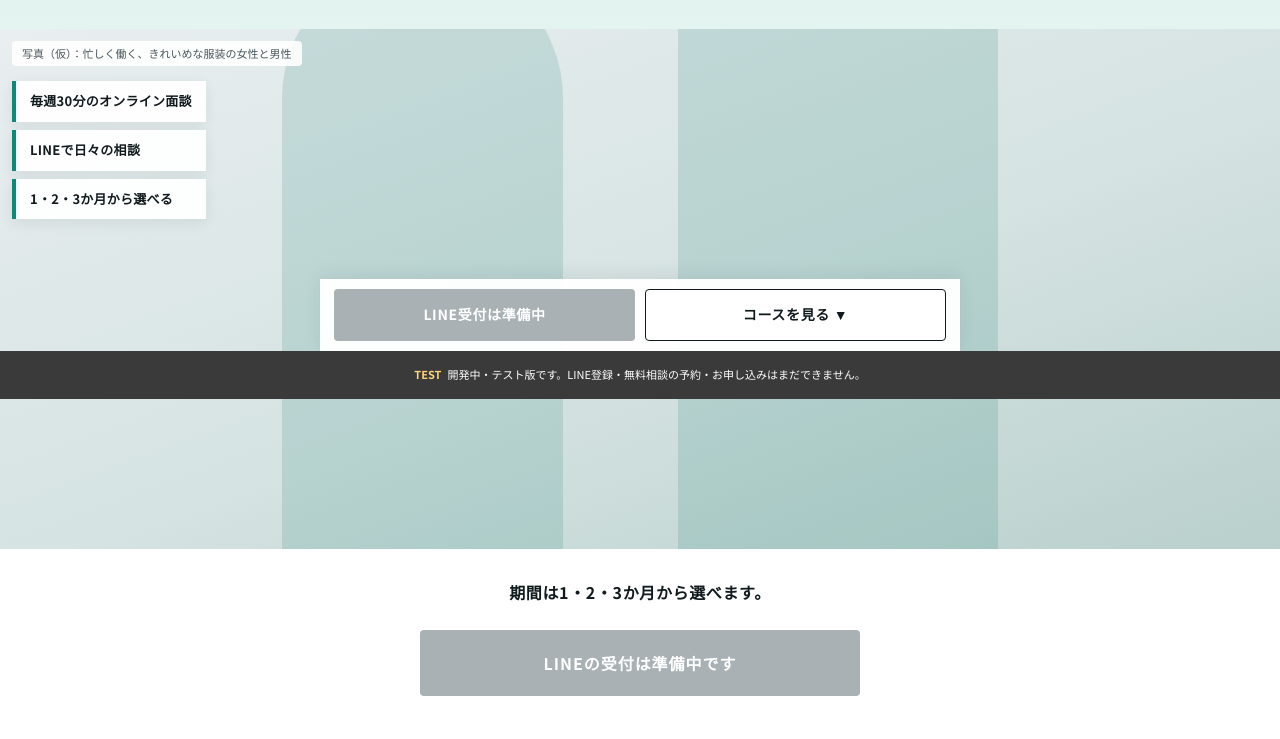
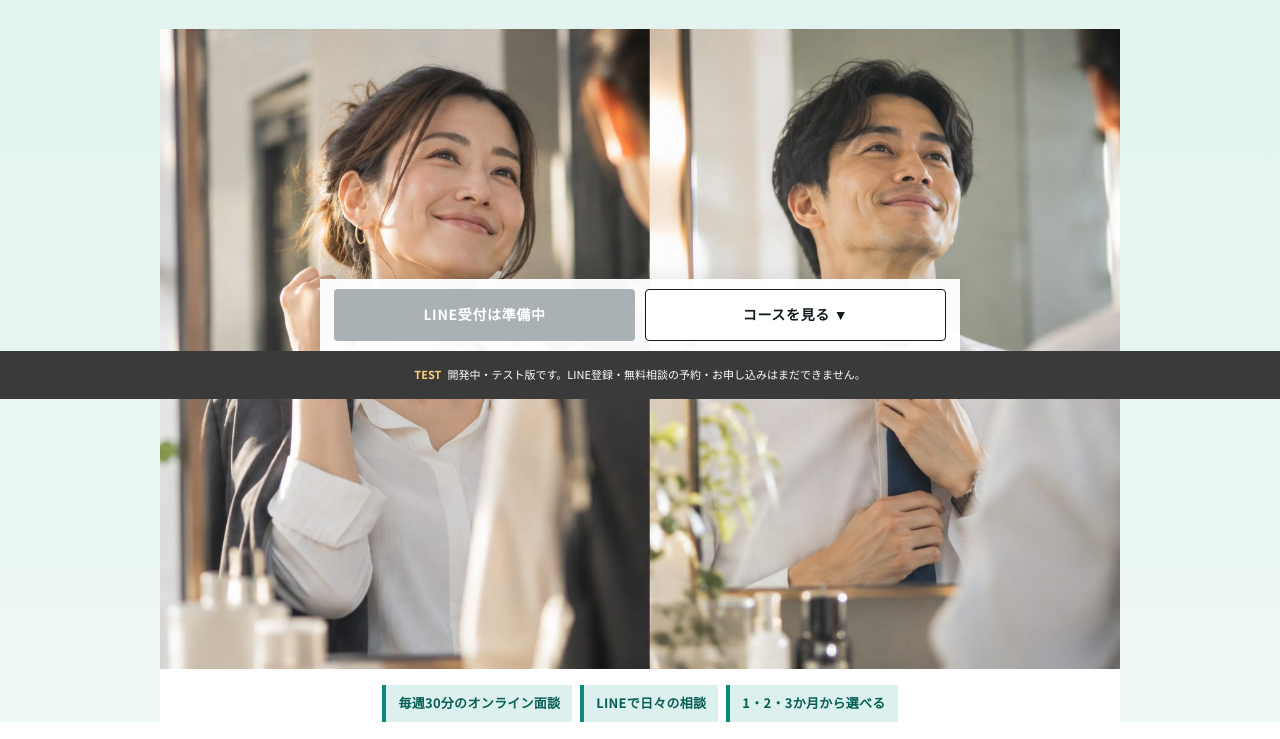
Before and after one commit to tanadaitanaka-svg/body-make-lp-preview, a plain HTML site: page service/index.html in a window 1280 px wide. Shown: the part 401-1140 px from the top of the page. Drawn offline with Linux system fonts and the light colour scheme.

Commit message:
テスト版LPを更新

```diff
--- a/service/index.html
+++ b/service/index.html
@@ -115,15 +115,15 @@
   .fv .label { display: inline-block; background: var(--teal); color: #fff; font-weight: 700; font-size: 15px; padding: 8px 18px; letter-spacing: .08em; }
   .fv h1 { font-size: 38px; line-height: 1.45; font-weight: 900; margin: 18px 0 0; letter-spacing: .06em; }
   .fv-visual { position: relative; margin-top: 32px; }
-  .fv .photo { height: 380px; }
+  .fv .photo { aspect-ratio: 3 / 2; }  /* 生成画像は横3:縦2。女性と男性の顔が切れないよう全体を見せる */
   .fv .photo .fig.a { left: 22%; }
   .fv .photo .fig.b { right: 22%; }
-  .fv-chips { position: absolute; left: 12px; top: 52px; display: grid; gap: 8px; z-index: 5; }
+  .fv-chips { display: flex; flex-wrap: wrap; justify-content: center; gap: 8px; padding: 16px 16px 0; background: var(--white); }
   .fv-chips span {
-    display: block; background: rgba(255,255,255,.95); box-shadow: 0 4px 14px rgba(29,36,39,.08);
-    font-size: 13px; font-weight: 700; padding: 8px 14px; border-left: 4px solid var(--teal); letter-spacing: .02em;
+    display: block; background: var(--teal-tint); color: var(--teal-deep);
+    font-size: 13px; font-weight: 700; padding: 6px 12px; border-left: 4px solid var(--teal); letter-spacing: .02em;
   }
-  .fv-bottom { background: var(--white); padding: 28px 0 56px; text-align: center; }
+  .fv-bottom { background: var(--white); padding: 20px 0 56px; text-align: center; }
   .fv .sub { font-size: 16px; font-weight: 700; margin-bottom: 22px; }
 
   /* ---------- 2. 生活シーン（ティールの帯） ---------- */
@@ -254,7 +254,7 @@
 
   @media (min-width: 720px) {
     .fv h1 { font-size: 54px; }
-    .fv .photo { height: 520px; }
+    .fv-visual { max-width: 960px; margin-left: auto; margin-right: auto; }
     h2 { font-size: 32px; }
     .pillars, .courses, .ways { grid-template-columns: repeat(3, 1fr); }
     .scenes { grid-template-columns: repeat(3, 1fr); }
```
Also changed, not shown: assets/lp/hero.jpg (added).
